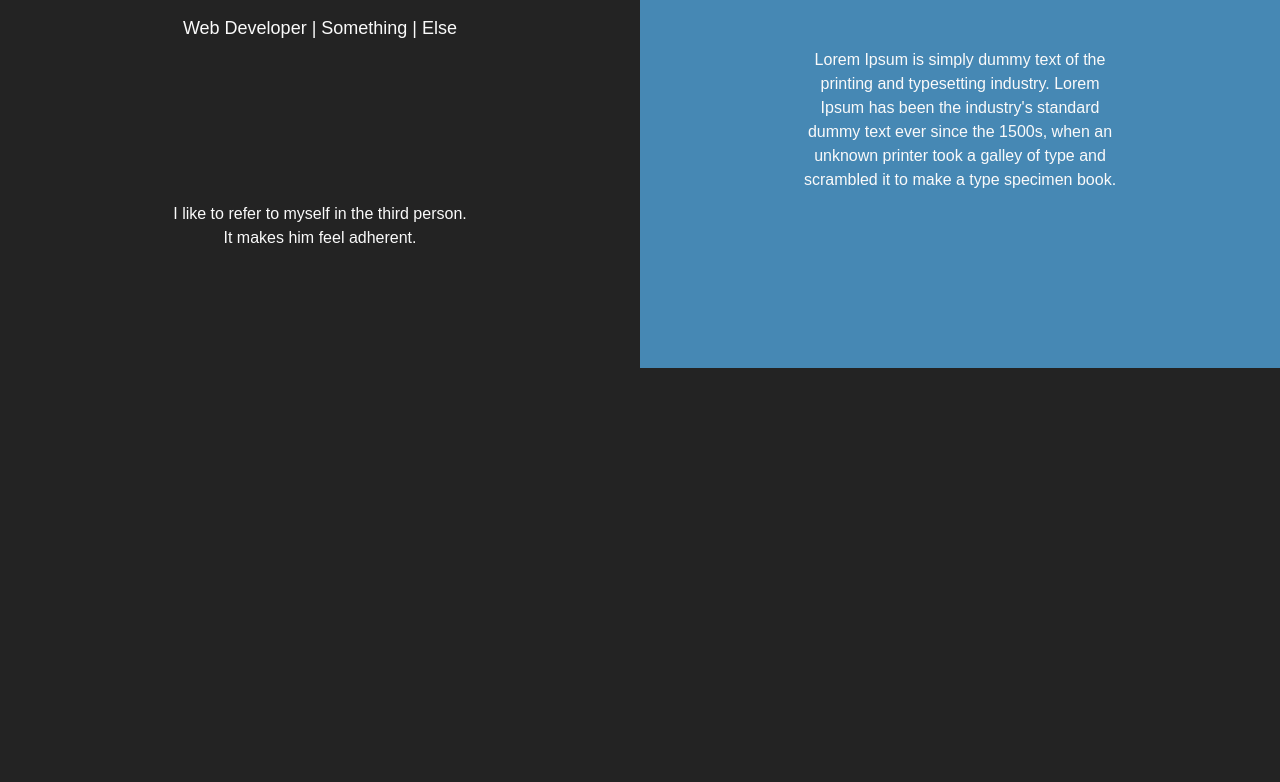
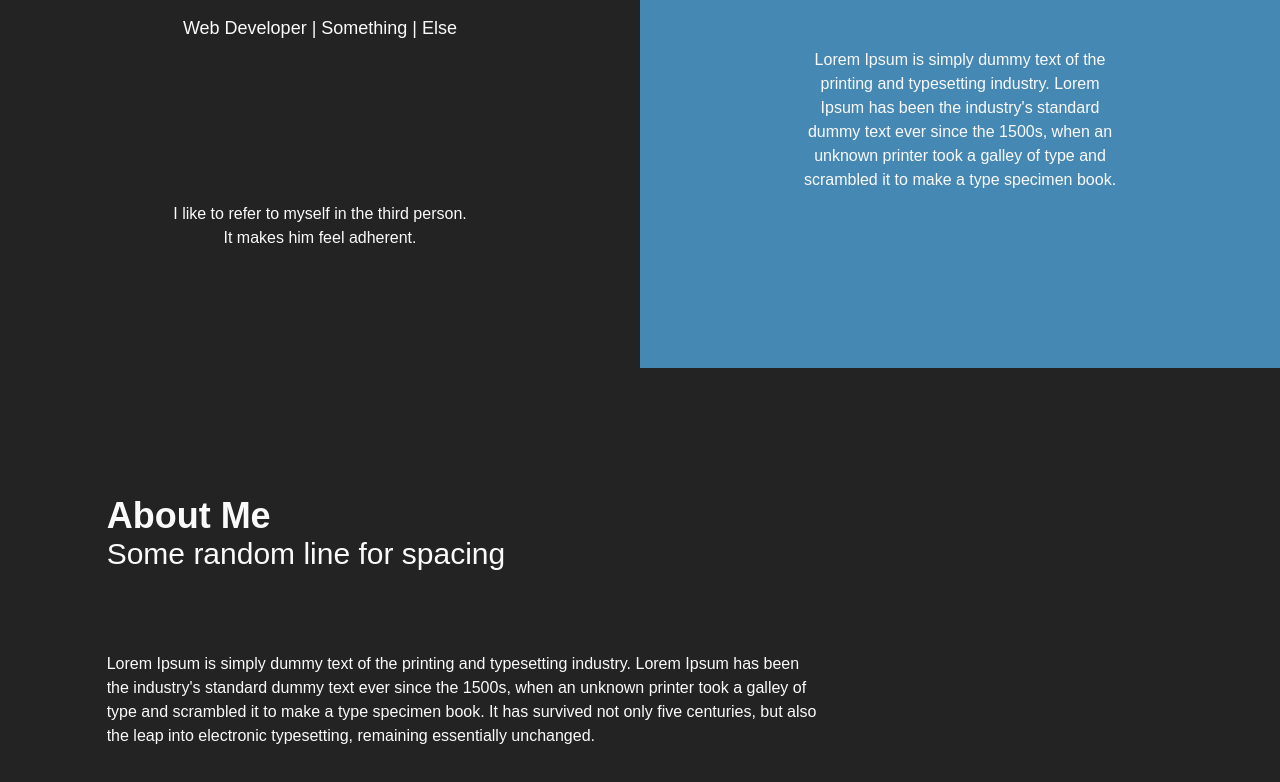
Before and after one commit to jagnani73/jagnani73, a Next.js app: page / in a window 1280 px wide. Shown: the part 432-1214 px from the top of the page. Before the commit the page ends 800 px from the top, so only its background shows below. Built offline with nearby package versions, Linux system fonts and the light colour scheme.

Commit message:
🚧 index - about

```diff
--- /dev/null
+++ b/components/index/about.tsx
@@ -0,0 +1,19 @@
+const About = () => {
+  return (
+    <section className="section-container">
+      <h1>About Me</h1>
+      <h3>Some random line for spacing</h3>
+
+      <p className="w-8/12 mt-20">
+        Lorem Ipsum is simply dummy text of the printing and typesetting
+        industry. Lorem Ipsum has been the industry's standard dummy text ever
+        since the 1500s, when an unknown printer took a galley of type and
+        scrambled it to make a type specimen book. It has survived not only five
+        centuries, but also the leap into electronic typesetting, remaining
+        essentially unchanged.
+      </p>
+    </section>
+  );
+};
+
+export default About;
--- a/components/index/index.tsx
+++ b/components/index/index.tsx
@@ -1 +1,2 @@
 export { default as Home } from "./hero";
+export { default as About } from "./about";
--- a/pages/index.tsx
+++ b/pages/index.tsx
@@ -4,6 +4,7 @@ const IndexPage = () => {
   return (
     <>
       <IndexComponents.Home />
+      <IndexComponents.About />
     </>
   );
 };
```
